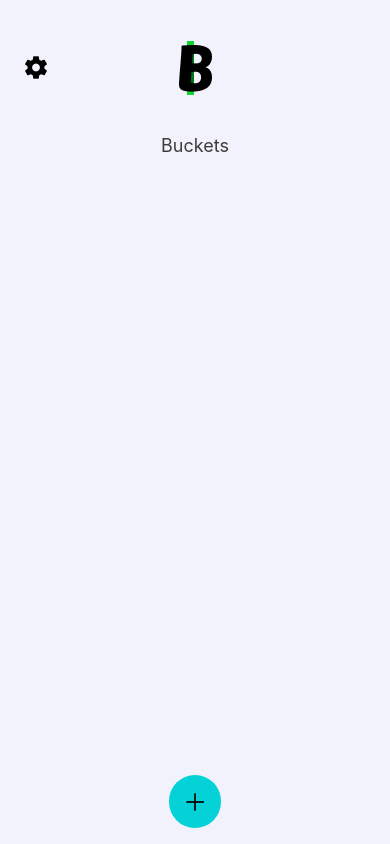
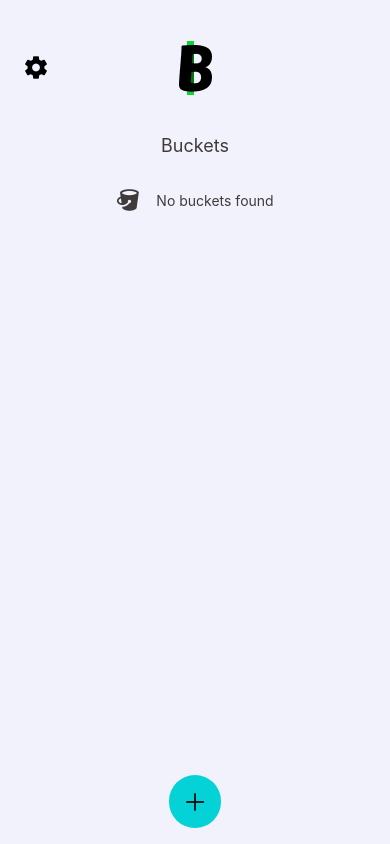
Before and after one commit to AtanasovCode/bucket-bank-native, a React Native app: screen /Dashboard in a window 390 px wide. Built offline with nearby package versions, Linux system fonts and the light colour scheme.

Commit message:
added conditionally rendered empty buckets text

```diff
--- a/routes/Dashboard.jsx
+++ b/routes/Dashboard.jsx
@@ -14,7 +14,7 @@ import { StatusBar } from "expo-status-bar";
 import { useTheme } from "@react-navigation/native";
 import Header from "../components/Header";
 import DashboardItem from "../components/dashboard/DashboardItem";
-import { lightTheme, darkTheme } from "../Colors";
+import { Entypo } from '@expo/vector-icons';
 import { AntDesign } from '@expo/vector-icons';
 
 const width = Dimensions.get("window").width;
@@ -113,6 +113,7 @@ const Dashboard = ({ navigation, route }) => {
                 {loading ? (
                     <Text>Loading...</Text>
                 ) : (
+                    buckets.length ?
                         buckets.map((bucket) => (
                             <DashboardItem
                                 key={bucket.id}
@@ -124,6 +125,11 @@ const Dashboard = ({ navigation, route }) => {
                                 theme={theme}
                             />
                         ))
+                        :
+                        <View style={[styles.emptyContainer]}>
+                            <Entypo name="bucket" size={24} color={theme.light} />
+                            <Text style={[{ color: theme.light }]}>No buckets found</Text>
+                        </View>
                 )}
             </ScrollView>
             <View style={[styles.addContainer, { backgroundColor: theme.background }]}>
@@ -145,14 +151,20 @@ const styles = StyleSheet.create({
         flex: 1,
     },
     bucketsWrapper: {
-        paddingLeft: "4%",
-        paddingRight: "4%",
-        paddingBottom: "3%",
+        marginLeft: "4%",
+        marginRight: "4%",
+        marginBottom: "3%",
     },
     title: {
         textAlign: "center",
         fontSize: 18,
         marginBottom: "8%",
+    },
+    emptyContainer: {
+        flexDirection: "row",
+        alignItems: "center",
+        justifyContent: "center",
+        gap: 16,
     },
     addContainer: {
         alignItems: "center",
```
Lines whose indentation alone changed are shown as unchanged.
